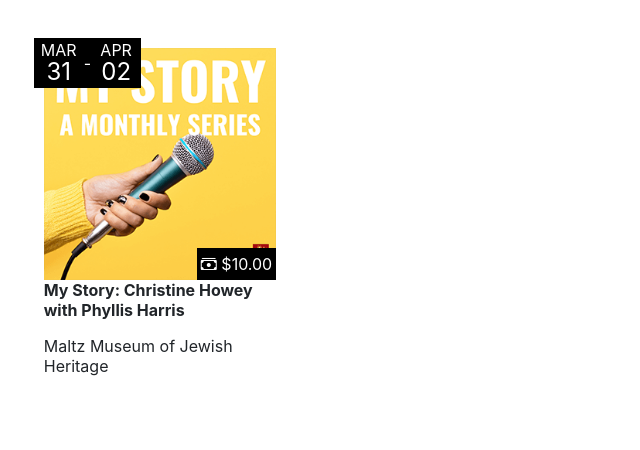
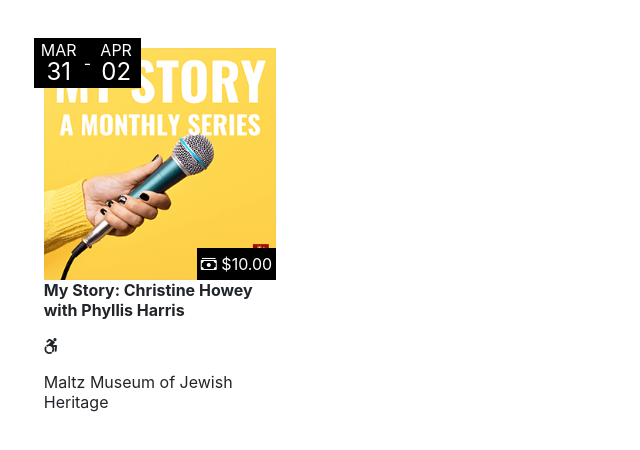
Before and after one commit to Gabbyton/project-horario, an Angular app: page / in a window 1280 px wide. Shown: the top 450 px of the page, without its empty margins (0-640 px from the left). Built offline with nearby package versions, Linux system fonts and the light colour scheme.

Commit message:
added icons to ui

```diff
--- a/src/app/calendar/calendar.component.html
+++ b/src/app/calendar/calendar.component.html
@@ -27,6 +27,14 @@
             <div class="caption title" [ngStyle]="{'width':imgWidth+'px'}">
                 <p>{{event.name}}</p>
             </div>
+
+            <div class="caption filter-container" [ngStyle]="{'width':imgWidth+'px'}">
+                <ul class="list-inline">
+                    <li class="list-inline-item" *ngFor="let filter of event.filters">
+                        <i [class]="getIcon(filter).iconClass"></i>
+                    </li>
+                </ul>
+            </div>
             <div class="caption location" [ngStyle]="{'width':imgWidth+'px'}">
                 <p>{{event.shortLocation}}</p>
             </div>
--- a/src/app/calendar/calendar.component.ts
+++ b/src/app/calendar/calendar.component.ts
@@ -1,5 +1,7 @@
 import { Component, HostListener, OnInit } from '@angular/core';
 import { CalendarEvent } from '../utils/calendar-event';
+import { Filter } from '../utils/filter';
+import { UiService } from '../utils/ui.service';
 
 @Component({
   selector: 'app-calendar',
@@ -10,7 +12,7 @@ export class CalendarComponent implements OnInit {
   imgWidth: any;
   events: CalendarEvent[];
 
-  constructor() { }
+  constructor(private uiService: UiService) { }
 
   ngOnInit() {
     this.imgWidth = this.getDisplayWidth(this.getScreenInnerWidth());
@@ -18,6 +20,7 @@ export class CalendarComponent implements OnInit {
       new CalendarEvent(
         'My Story: Christine Howey with Phyllis Harris',
         'assets/events/event-0.png',
+        ['wheelchair'],
         10,
         'Maltz Museum of Jewish Heritage, 2929 Richmond Rd, Beachwood, OH',
         'Maltz Museum of Jewish Heritage',
@@ -27,6 +30,10 @@ export class CalendarComponent implements OnInit {
       )
     ];
     console.log(this.events);
+  }
+
+  getIcon(id: string): Filter {
+    return this.uiService.getIcon(id);
   }
 
   @HostListener('window:resize', ['$event'])
--- a/src/app/utils/calendar-event.ts
+++ b/src/app/utils/calendar-event.ts
@@ -1,6 +1,7 @@
 export class CalendarEvent {
     name: string;
     imageURL: string;
+    filters: string[];
     dateStart: Date;
     timeStart: string;
     timeEnd: string;
@@ -10,9 +11,10 @@ export class CalendarEvent {
     shortLocation: string;
     is24HourFormat: boolean;
 
-    constructor(name: string, imageURL: string, price: number, location: string, shortLocation: string, dateStart: Date, timeStart: string, dateEnd?: Date, timeEnd?: string, is24HourFormat?: boolean) {
+    constructor(name: string, imageURL: string, filters: string[], price: number, location: string, shortLocation: string, dateStart: Date, timeStart: string, dateEnd?: Date, timeEnd?: string, is24HourFormat?: boolean) {
         this.name = name;
         this.imageURL = imageURL;
+        this.filters = filters;
         this.price = price;
         this.location = location;
         this.shortLocation = shortLocation;
```
